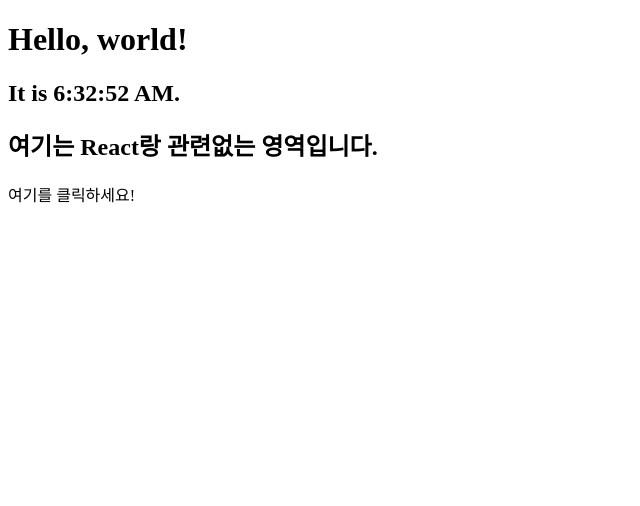
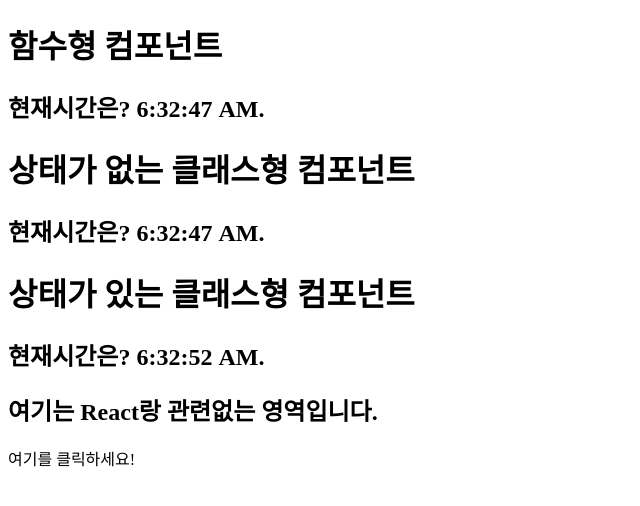
Before and after one commit to sjinny0124/reactjs, a React (Create React App) app: page / in a window 1280 px wide. Shown: the top 506 px of the page, without its empty margins (0-640 px from the left). Built offline with nearby package versions, Linux system fonts and the light colour scheme.

Commit message:
오후 예제

```diff
--- a/src/index.js
+++ b/src/index.js
@@ -1,20 +1,52 @@
 import React from 'react';
 import ReactDOM from 'react-dom';
 
-function tick() {
-  console.log('tick', this);
-  const element = (
-    <div>
-      <h1>Hello, world!</h1>
-      <h2>It is {new Date().toLocaleTimeString()}.</h2>
-    </div>
-  );
-  ReactDOM.render(element, document.getElementById('root'));
+const FunctionalComponent = () => (
+  <div>
+    <h1>함수형 컴포넌트</h1>
+    <h2>현재시간은? {new Date().toLocaleTimeString()}.</h2>
+  </div>
+);
+
+class StatelessComponent extends React.Component {
+  render() {
+    return (
+      <div>
+        <h1>상태가 없는 클래스형 컴포넌트</h1>
+        <h2>현재시간은? {new Date().toLocaleTimeString()}.</h2>
+      </div>
+    );
+  }
 }
 
-const nTimer = setInterval(tick, 1000);
-const nTimer2 = setTimeout(function() {
-  clearInterval(nTimer);
-}, 5000);
+class StatefulComponent extends React.Component {
+  constructor(props) {
+    super(props);
+    this.state = {
+      now: new Date().toLocaleTimeString(),
+    };
 
-console.log(nTimer, nTimer2);
+    setTimeout(() => {
+      this.setState({
+        now: new Date().toLocaleTimeString(),
+      });
+    }, 5000);
+  }
+  render() {
+    return (
+      <div>
+        <h1>상태가 있는 클래스형 컴포넌트</h1>
+        <h2>현재시간은? {new Date().toLocaleTimeString()}.</h2>
+      </div>
+    );
+  }
+}
+
+ReactDOM.render(
+  <div>
+    <FunctionalComponent />
+    <StatelessComponent />
+    <StatefulComponent />
+  </div>,
+  document.getElementById('root')
+);
```
